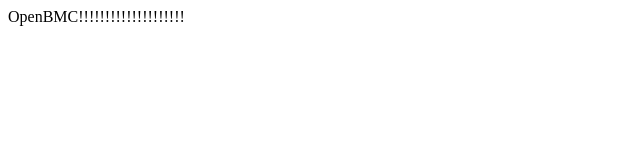
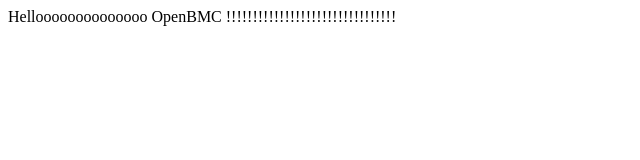
Before and after one commit to IDiPeru/OpenBMC, a plain HTML site: page index.htm in a window 1280 px wide. Shown: the whole page, without its empty margins (0-640 px from the left). Drawn offline with Linux system fonts and the light colour scheme.

Commit message:
Update index.htm

```diff
--- a/index.htm
+++ b/index.htm
@@ -1 +1,3 @@
-<html><body>OpenBMC!!!!!!!!!!!!!!!!!!!!</body></html>
+<html><body>
+  Helloooooooooooooo OpenBMC !!!!!!!!!!!!!!!!!!!!!!!!!!!!!!!!
+</body></html>
```
